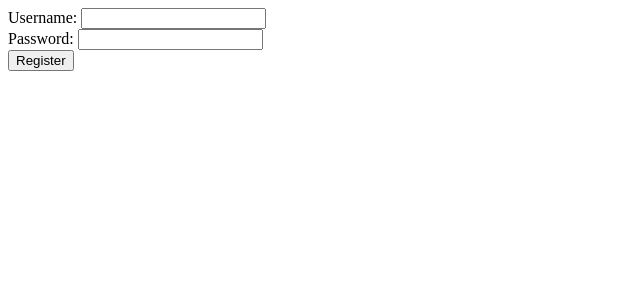
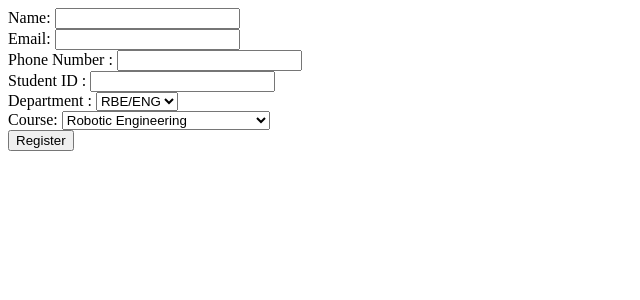
Before and after one commit to shakiracybersecurity/p06_grp3, a PHP site: page /register.php in a window 1280 px wide. Shown: the top 300 px of the page, without its empty margins (0-640 px from the left). Run offline with PHP 8.4, Linux system fonts and the light colour scheme.

Commit message:
dwjvnwrb

```diff
--- a/php/login.php
+++ b/php/login.php
@@ -31,9 +31,8 @@ if ($_SERVER['REQUEST_METHOD'] == 'POST') {
 if ($result->num_rows == 1) {
     $user = $result->fetch_assoc();
 
-// Secure: Verify hashed password
-
-    if ($password == $user['password_set']) {
+// Secure: Verify hashed password stored in password_hash column
+    if (password_verify($password, $user['password_hash'])){
 // Secure: Regenerate session ID
         session_regenerate_id(true);
         $_SESSION['username'] = $user['name'];
--- a/php/register.php
+++ b/php/register.php
@@ -1,14 +1,14 @@
 <?php
 // Database connection details
 $host = 'localhost';
-$dbname = 'robotic course management';
+$dbname = 'insecure_login_system';
 $user = 'root';  // Replace with your MySQL username
 $pass = '';      // Replace with your MySQL password
 
 // Connect to the database
 $conn = new mysqli($host, $user, $pass, $dbname);
 if ($conn->connect_error) {
-    die("Database connection failed: " . $conn->connect_error);
+    die("Connection failed: " . $conn->connect_error);
 }
 
 // Start session
@@ -16,45 +16,53 @@ session_start();
 
 // Handle the registration form submission
 if ($_SERVER['REQUEST_METHOD'] == 'POST') {
-    // Secure: Sanitize and validate input
-    $username = trim($_POST['username']);
-    $password = $_POST['password'];
+    // Insecure: No input sanitization or password hashing
+    $name = ($_POST['name']);
+    $phonenumber = ($_POST['phonenumber']);
+    $email = ($_POST['email']);
+    $department = ($_POST['department']);
+    $studentid = ($_POST['id']);
+    $course_id =($_POST['course_id']);
+    $role_id = ($_POST['role_id']);  // Default role is 'user'
 
-    // Check if username and password are valid
-    if (empty($username) || empty($password)) {
-        echo "Please provide a valid username and password.";
-        exit();
-    }
-
-    // Secure: Hash the password
-    $hashedPassword = password_hash($password, PASSWORD_DEFAULT);
-    $role = 'user'; // Default role is 'user'
-
-    // Secure: Use prepared statements
+    // Secure: Use prepared statements to prevent SQL injection
     $stmt = $conn->prepare("INSERT INTO users (username, password, role) VALUES (?, ?, ?)");
-    if ($stmt) {
-        $stmt->bind_param("sss", $username, $hashedPassword, $role);
+    $stmt->bind_param("sss", $username, $hashed_password, $role);
 
     if ($stmt->execute()) {
         echo "Registration successful!";
         header("Location: login.php");
         exit();
     } else {
-            echo "Error during registration.";
-        }
-        $stmt->close();
-    } else {
-        echo "Failed to prepare the statement.";
-    }
+        echo "Error: " . $stmt->error;
     }
 
-// Close the database connection
-$conn->close();
+    // Close the statement
+    $stmt->close();
+}
 ?>
 
 <!-- Registration form -->
 <form method="POST">
-    Username: <input type="text" name="username" required><br>
-    Password: <input type="password" name="password" required><br>
+    Name: <input type="text" id = "name" name="name" required><br>
+    Email: <input type="email" id ="email" name="email" required><br>
+    Phone Number : <input type ="tel" id = "phonenumber" name = "phonenumber" required><br>
+    Student ID : <input type ="text" id= "id" name="id" required><br>
+    <body>
+    Department :
+    <select id="department" name="department_id" required>
+        <option value ="" Disabled Select>Select</option>
+        <option value = "1">RBE/ENG</option>
+        <option value = "2"> RBS/IIT</option>
+        <option value = "3"> RMC/IIT</option>
+    </select> <br>
+    Course:
+    <select id="course" name = "course_id" required>
+        <option value = ""Disabled Select>Select</option>
+        <option value = "1">Robotic Engineering</option>
+        <option value = "2">Robotic Systems</option>
+        <option value = "3">Robotic Mechanics and Control</option>
+    </select>
+</body>   <br>
 <input type="submit" value="Register">
 </form>
```
Also changed, not shown: php/admin_dashboard.php (+24 -0 lines). Lines whose indentation alone changed are shown as unchanged.
